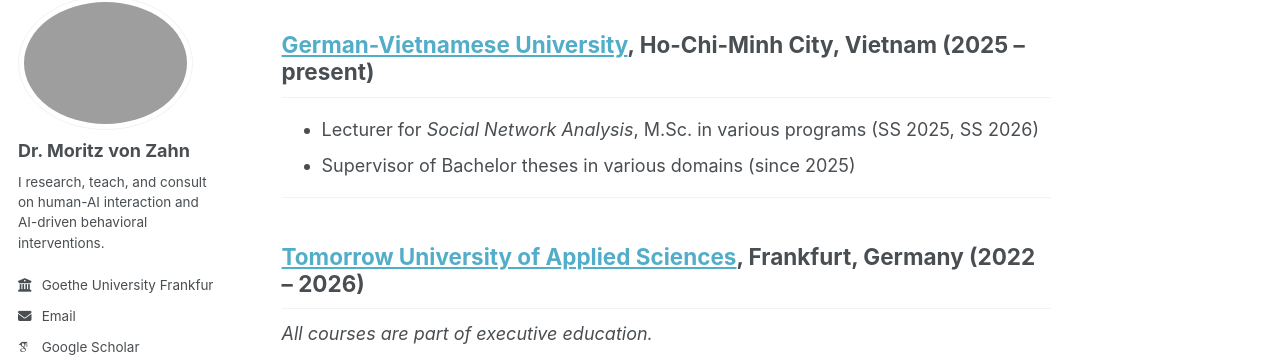
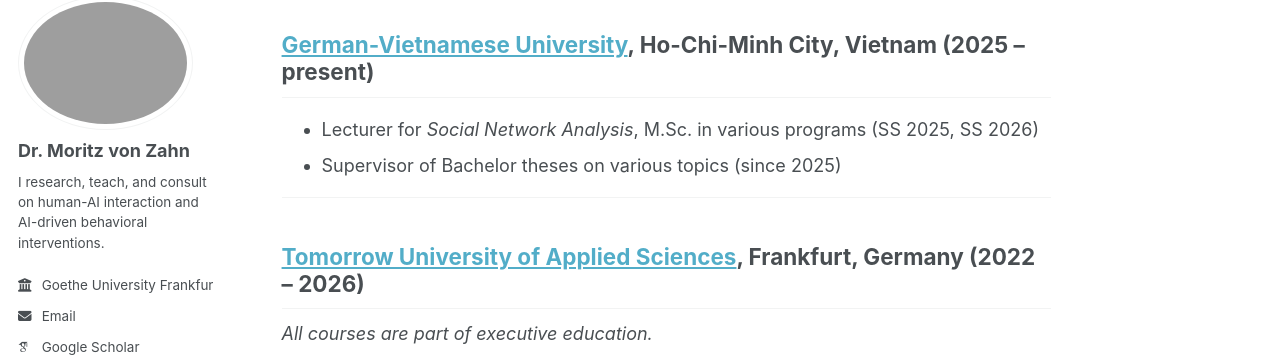
Before and after one commit to moritzvz/moritzvz.github.io, a Jekyll site: the page built from _pages/teaching.md, in a window 1280 px wide and 900 px high, scrolled down 654 px. Shown: the part 105-462 px from the top of the window. Built offline with Jekyll 4.4.1, drawn with Linux system fonts in a browser that asks for light colours; some web fonts are replaced; a script bundle is joined from its source files by our own code; library files that are not in the unit come from our copies.

Commit message:
Update teaching.md

```diff
--- a/_pages/teaching.md
+++ b/_pages/teaching.md
@@ -24,7 +24,7 @@
 ## <a href="https://vgu.edu.vn/en/" target="_blank" rel="noopener noreferrer">German-Vietnamese University</a>, Ho-Chi-Minh City, Vietnam (2025 – present)
 
 - Lecturer for *Social Network Analysis*, M.Sc. in various programs (SS 2025, SS 2026)
-- Supervisor of Bachelor theses in various domains (since 2025)
+- Supervisor of Bachelor theses on various topics (since 2025)
 
 ---
 
```
